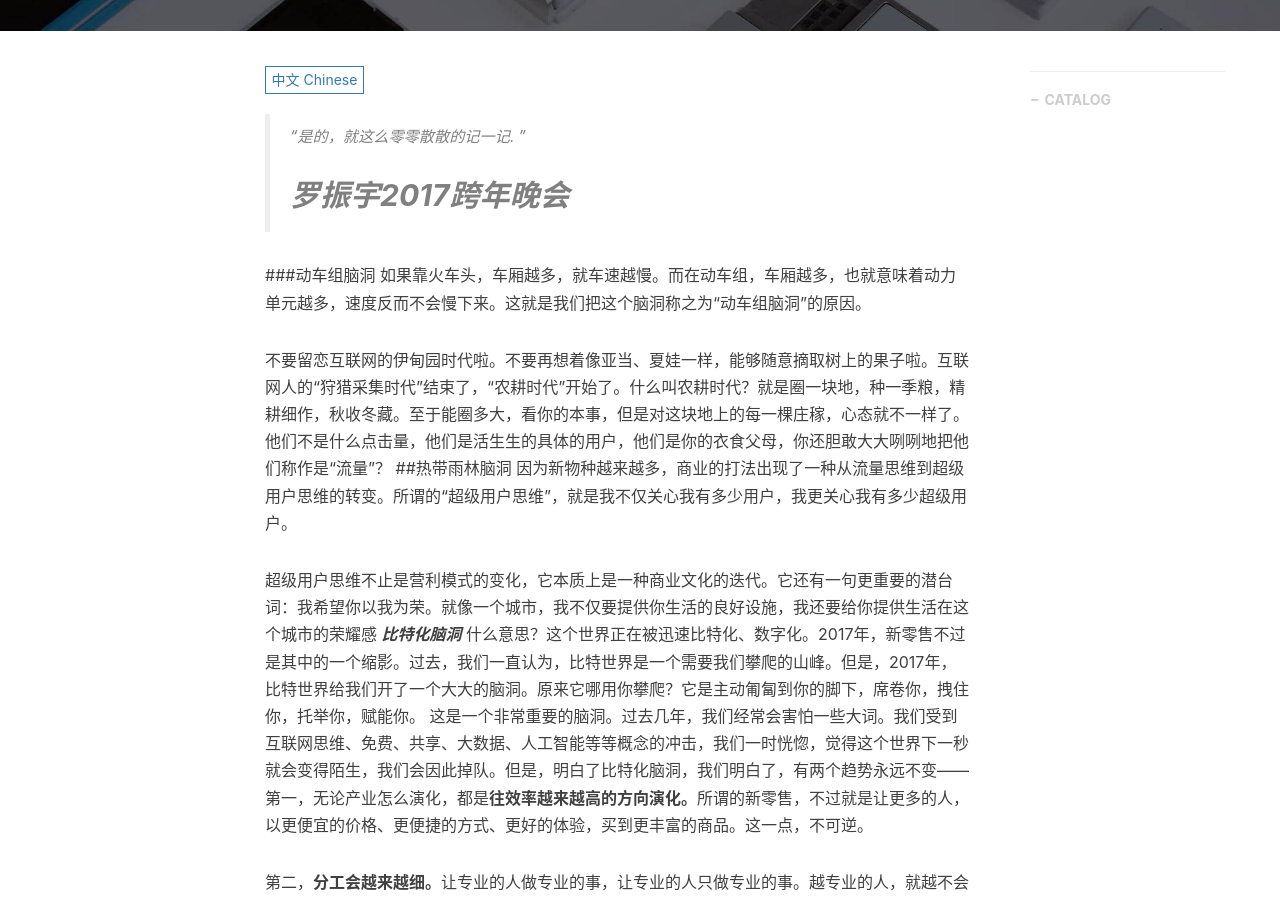
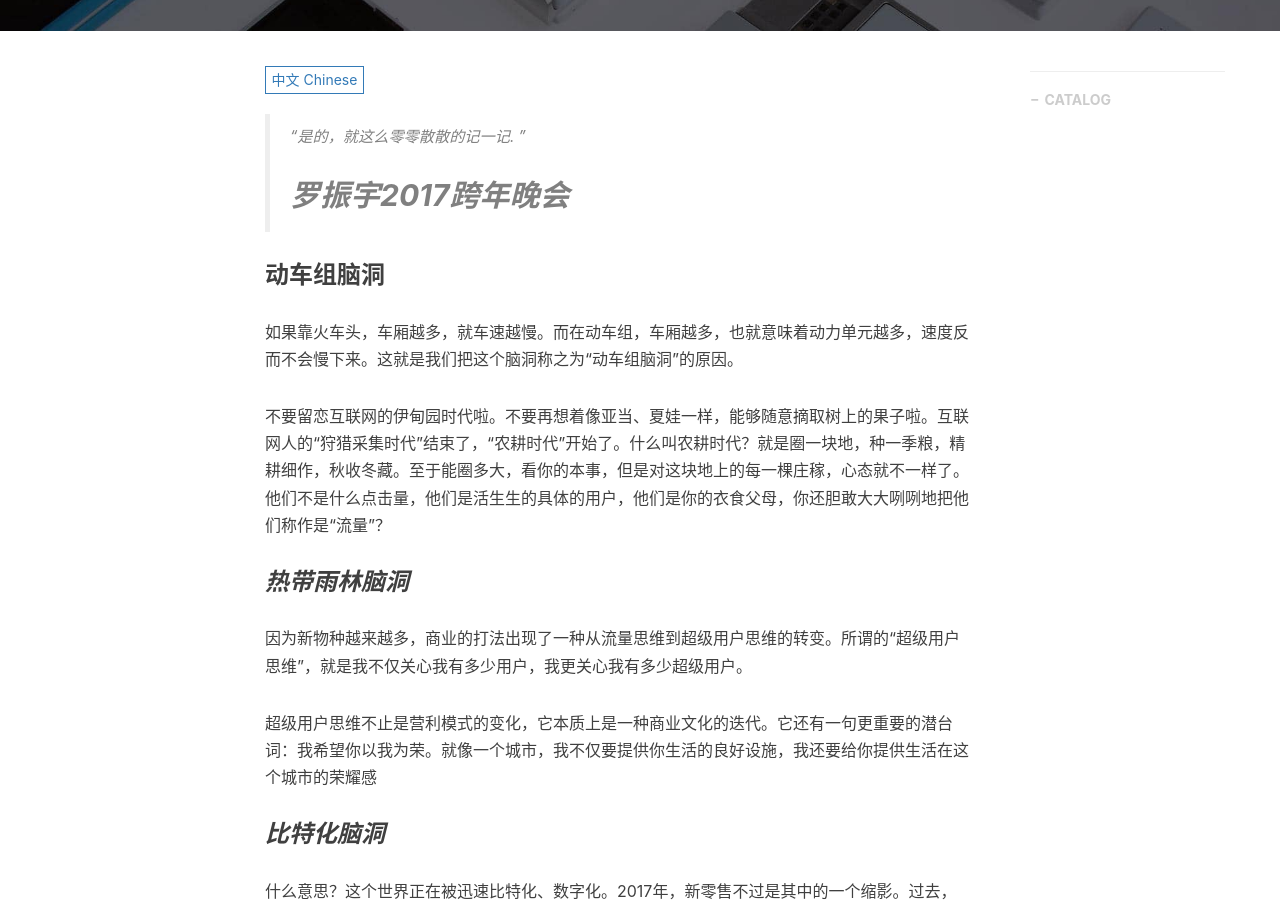
Before and after one commit to huapro/huapro.github.io, a Jekyll site: the page built from _posts/2018-01-13-Read-List.markdown, in a window 1280 px wide and 900 px high, scrolled down 492 px. Built offline with Jekyll 4.4.1, drawn with Linux system fonts in a browser that asks for light colours; nearby versions of some CDN libraries; comment, search, counter and statistics services are not loaded; some of the changed text lies outside the part shown.

```diff
--- a/_posts/2018-01-13-Read-List.markdown
+++ b/_posts/2018-01-13-Read-List.markdown
@@ -14,35 +14,35 @@ tags:
 > “是的，就这么零零散散的记一记. ”
 ## 罗振宇2017跨年晚会
 
-###动车组脑洞
+### 动车组脑洞
 如果靠火车头，车厢越多，就车速越慢。而在动车组，车厢越多，也就意味着动力单元越多，速度反而不会慢下来。这就是我们把这个脑洞称之为“动车组脑洞”的原因。
 
 不要留恋互联网的伊甸园时代啦。不要再想着像亚当、夏娃一样，能够随意摘取树上的果子啦。互联网人的“狩猎采集时代”结束了，“农耕时代”开始了。什么叫农耕时代？就是圈一块地，种一季粮，精耕细作，秋收冬藏。至于能圈多大，看你的本事，但是对这块地上的每一棵庄稼，心态就不一样了。他们不是什么点击量，他们是活生生的具体的用户，他们是你的衣食父母，你还胆敢大大咧咧地把他们称作是“流量”？
-##热带雨林脑洞
+### *热带雨林脑洞*
 因为新物种越来越多，商业的打法出现了一种从流量思维到超级用户思维的转变。所谓的“超级用户思维”，就是我不仅关心我有多少用户，我更关心我有多少超级用户。
 
 超级用户思维不止是营利模式的变化，它本质上是一种商业文化的迭代。它还有一句更重要的潜台词：我希望你以我为荣。就像一个城市，我不仅要提供你生活的良好设施，我还要给你提供生活在这个城市的荣耀感
-***比特化脑洞***
+### *比特化脑洞*
 什么意思？这个世界正在被迅速比特化、数字化。2017年，新零售不过是其中的一个缩影。过去，我们一直认为，比特世界是一个需要我们攀爬的山峰。但是，2017年，比特世界给我们开了一个大大的脑洞。原来它哪用你攀爬？它是主动匍匐到你的脚下，席卷你，拽住你，托举你，赋能你。
 这是一个非常重要的脑洞。过去几年，我们经常会害怕一些大词。我们受到互联网思维、免费、共享、大数据、人工智能等等概念的冲击，我们一时恍惚，觉得这个世界下一秒就会变得陌生，我们会因此掉队。但是，明白了比特化脑洞，我们明白了，有两个趋势永远不变——
 第一，无论产业怎么演化，都是**往效率越来越高的方向演化。**所谓的新零售，不过就是让更多的人，以更便宜的价格、更便捷的方式、更好的体验，买到更丰富的商品。这一点，不可逆。
 
 第二，**分工会越来越细。**让专业的人做专业的事，让专业的人只做专业的事。越专业的人，就越不会被时代抛下。这一点，也不可逆。
 
-## ***拔河脑洞*** ##
+### *拔河脑洞*
 在国境线构成的世界里，在拳击比赛的规则里，这个问题好像很严峻。但是在由供应链构成的互联互通的世界里，在拔河游戏的规则里，这个问题根本就不存在。
 
 
-## ***终点站脑洞*** ##
+### *终点站脑洞*
 
 那中国就非常容易打开这个缺口了。中国就会利用自己的超大规模性优势和兼具效率、弹性的优势，在这个机会窗口里开疆拓土，攻城略地。
 
-## ***枢纽脑洞*** ##
+### *枢纽脑洞*
 作为枢纽，我们向原材料产地国家输出资本、制成品、基础设施和就业机会。
 
 作为枢纽，我们向西方发达国家，提供形形色色的工业品和创新落地的机会。
 
-### 人生算法 ###
+### *人生算法*
 
 “算法，就是在连续性基础上运行的原则。”
 巴菲特说，“人生就像滚雪球。重要的是发现很湿的雪和很长的坡。”这也是在说人生算法。
```
Also changed, not shown: other parts of _posts/2018-01-13-Read-List.markdown (+3 -3 lines).
